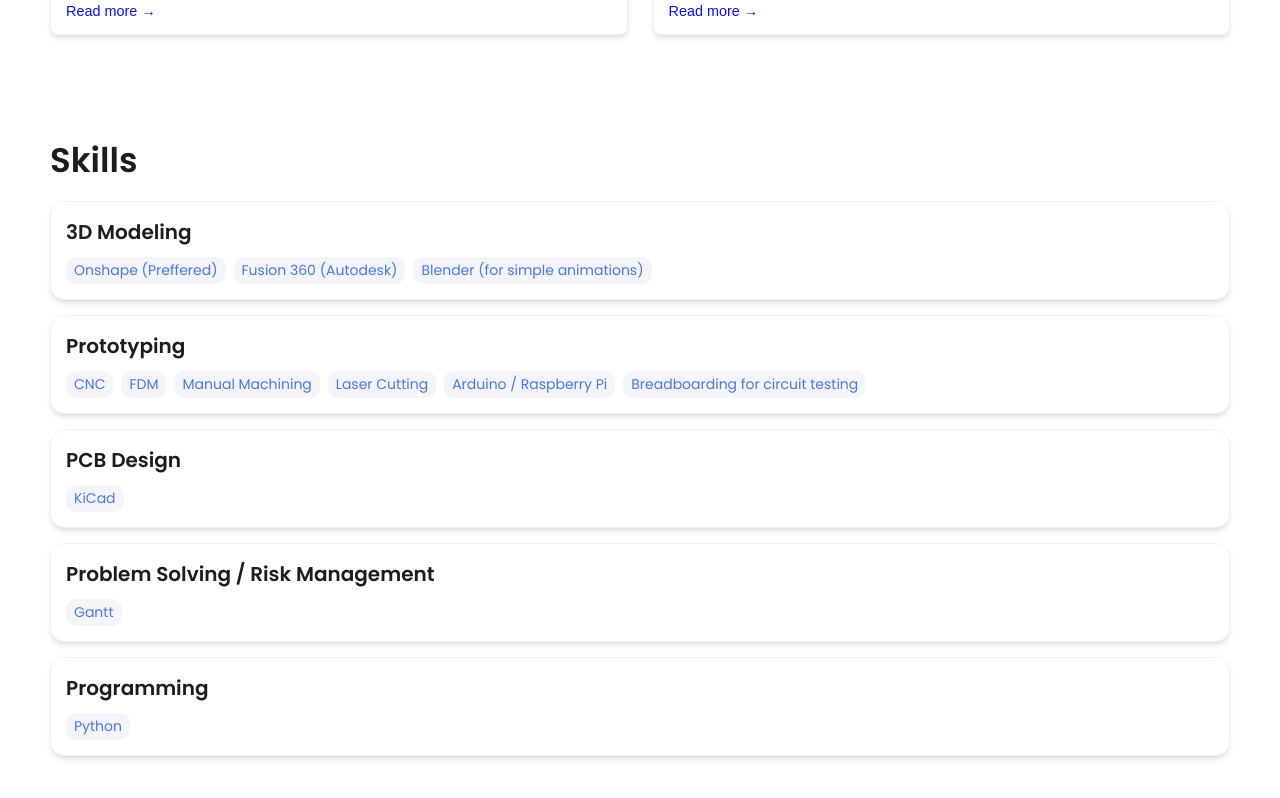
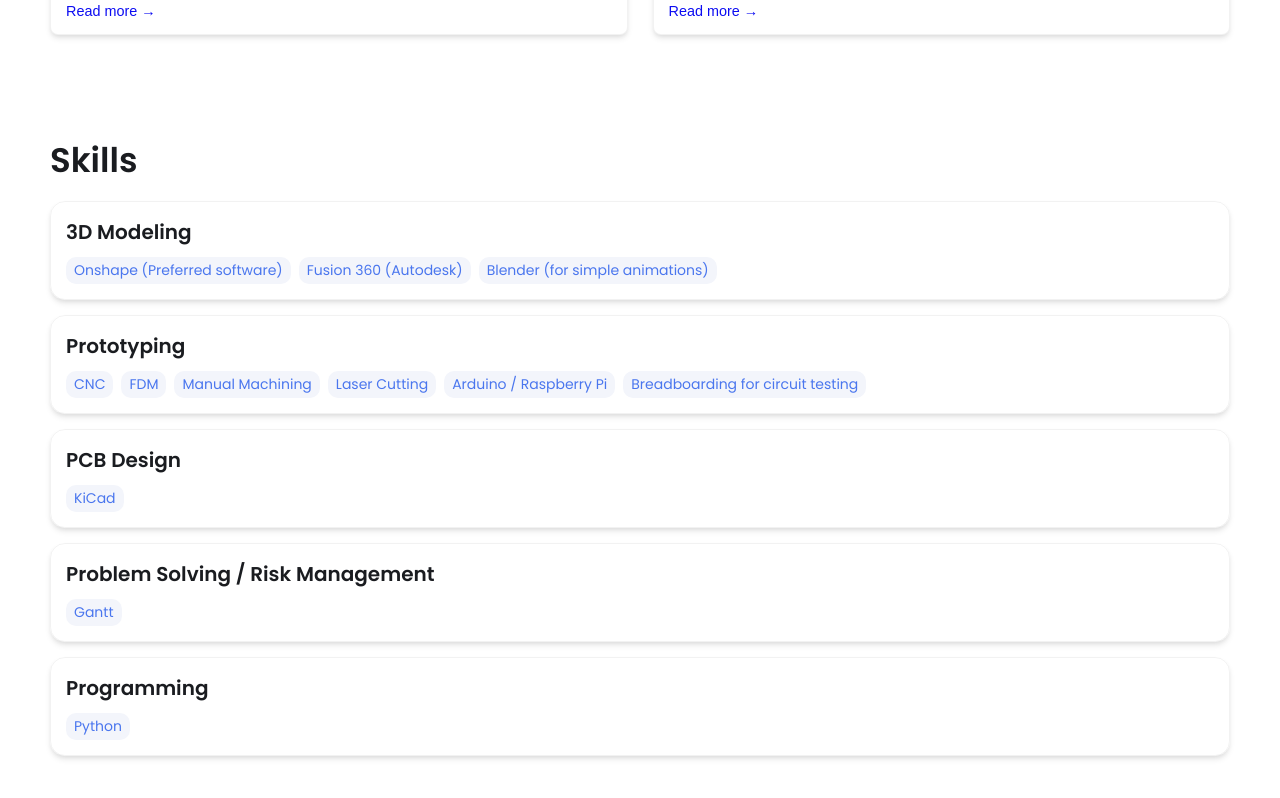
Before and after one commit to mihirwadhwa27/mihirwadhwa27.github.io, a Jekyll site: the page built from index.html, in a window 1280 px wide and 900 px high, scrolled down 1491 px. Shown: the top 798 px of the window. Built offline with Jekyll 4.4.1, drawn with Linux system fonts in a browser that asks for light colours.

Commit message:
Update _config.yml

```diff
--- a/_config.yml
+++ b/_config.yml
@@ -46,7 +46,7 @@ external-links:    # input only your own url slug. The icons with missing entrie
 skills:
   - category: 3D Modeling
     tools:
-    - Onshape (Preffered)
+    - Onshape (Preferred software)
     - Fusion 360 (Autodesk)
     - Blender (for simple animations)
   - category: Prototyping
```
